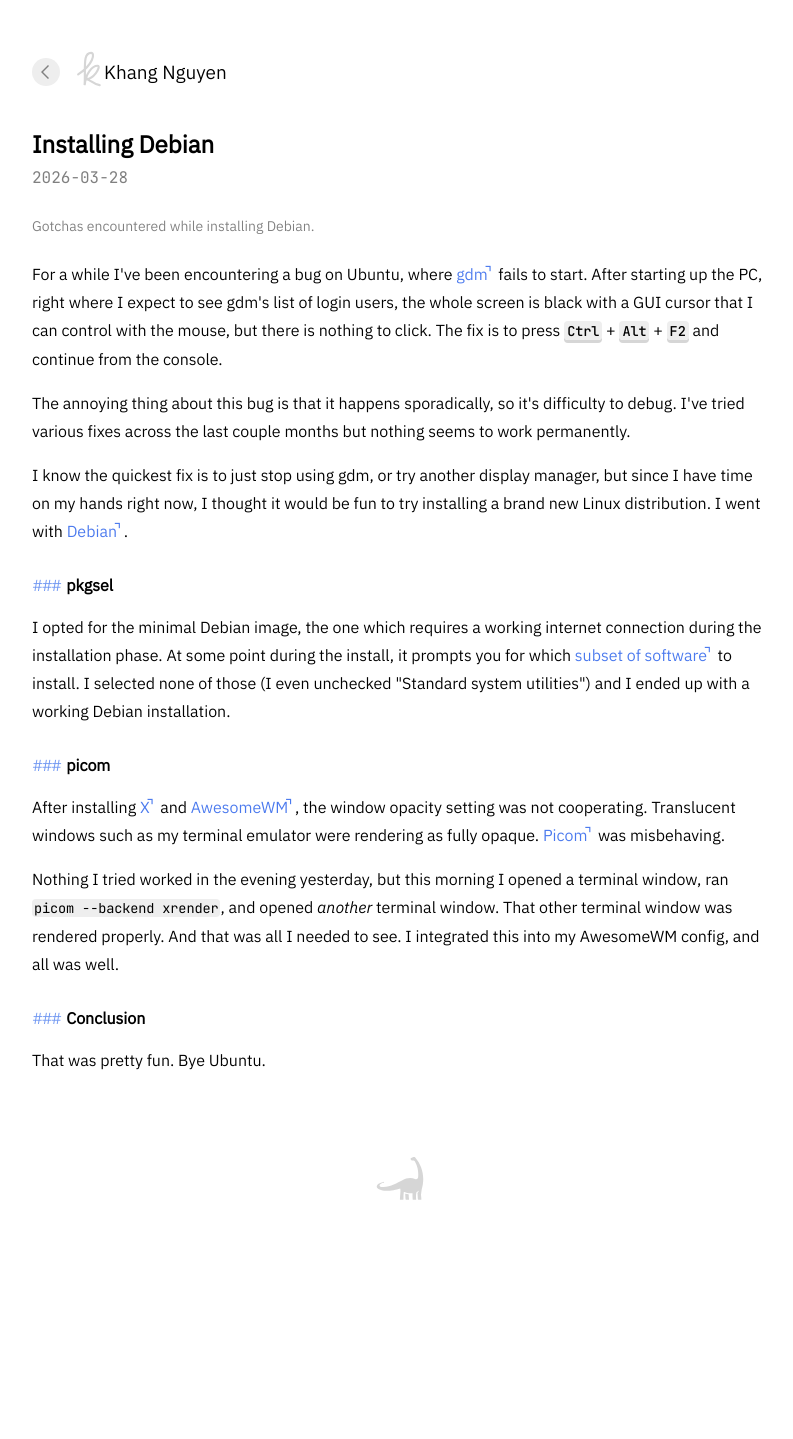
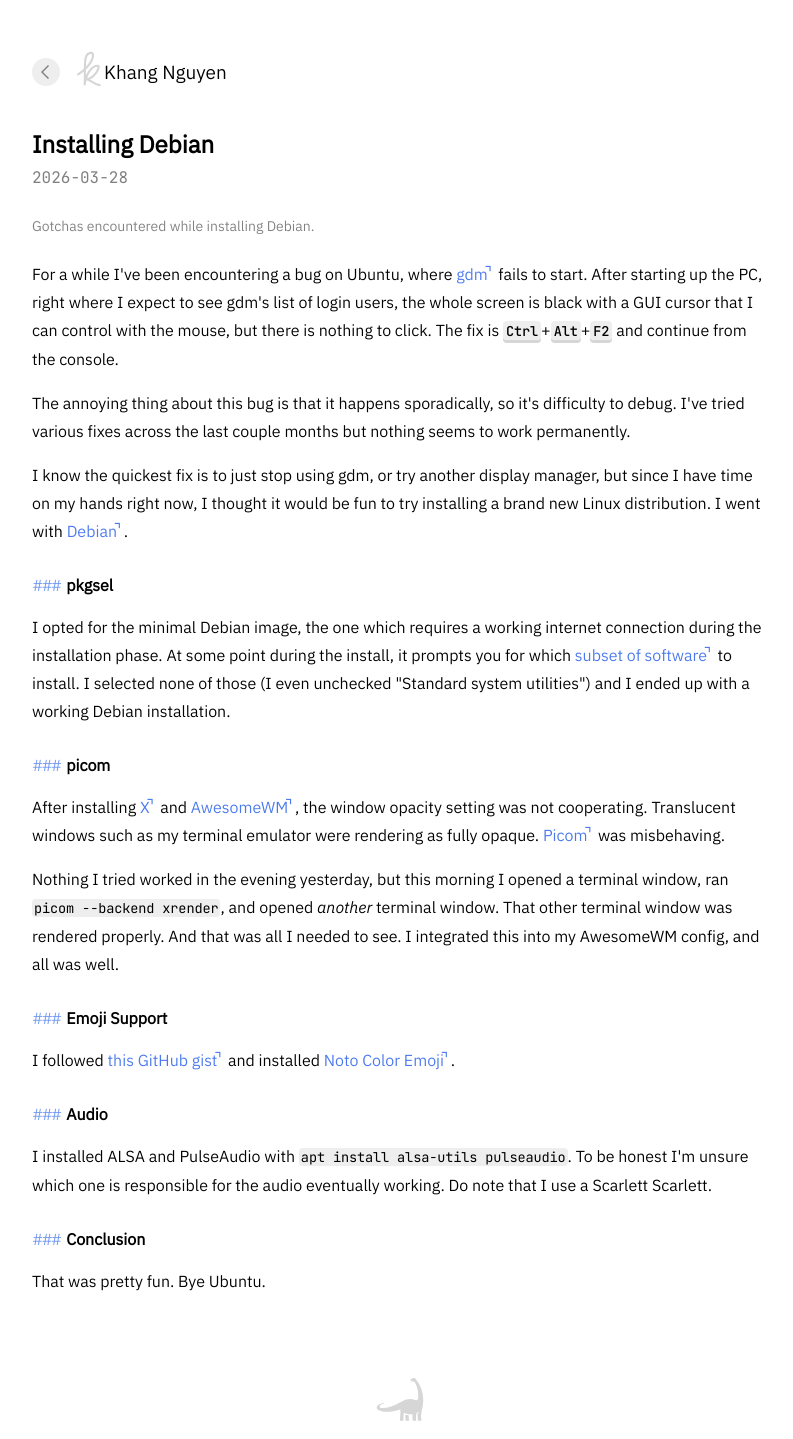
Before and after one commit to nguyenvukhang/site, an Astro site: page /articles/2026-03-28-installing-debian in a window 1280 px wide. Shown: the top 1439 px of the page, without its empty margins (240-1033 px from the left). Before the commit the page ends 1314 px from the top, so only its background shows below. Built offline with nearby package versions, Linux system fonts and the light colour scheme; Astro itself is replaced by a stand-in of ours; some packages are replaced by stand-ins of ours.

Commit message:
Update debian article

```diff
--- a/src/content/articles/2026-03-28-installing-debian.mdx
+++ b/src/content/articles/2026-03-28-installing-debian.mdx
@@ -9,8 +9,8 @@
 [gdm](https://wiki.archlinux.org/title/GDM) fails to start. After starting up
 the PC, right where I expect to see gdm's list of login users, the whole screen
 is black with a GUI cursor that I can control with the mouse, but there is
-nothing to click. The fix is to press <kbd>Ctrl</kbd> + <kbd>Alt</kbd> +
-<kbd>F2</kbd> and continue from the console.
+nothing to click. The fix is <kbd>Ctrl</kbd>+<kbd>Alt</kbd>+<kbd>F2</kbd> and
+continue from the console.
 
 The annoying thing about this bug is that it happens sporadically, so it's
 difficulty to debug. I've tried various fixes across the last couple months but
@@ -42,6 +42,19 @@
 window. That other terminal window was rendered properly. And that was all I
 needed to see. I integrated this into my AwesomeWM config, and all was well.
 
+### Emoji Support
+
+I followed [this GitHub
+gist](https://gist.github.com/SohamG/6b8830cc08a22bc5bc24c76ef799510a) and
+installed [Noto Color
+Emoji](https://github.com/googlefonts/noto-emoji?tab=readme-ov-file).
+
+### Audio
+
+I installed ALSA and PulseAudio with `apt install alsa-utils pulseaudio`. To be
+honest I'm unsure which one is responsible for the audio eventually working. Do
+note that I use a Scarlett Scarlett.
+
 ### Conclusion
 
 That was pretty fun. Bye Ubuntu.
```
